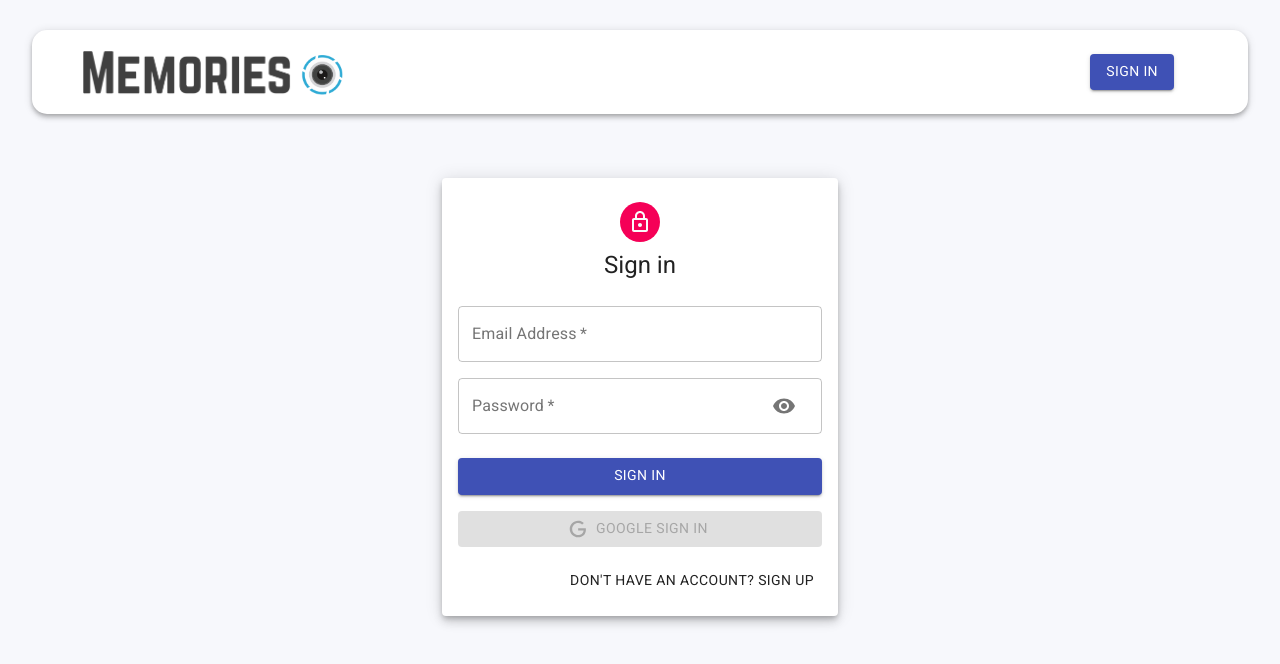
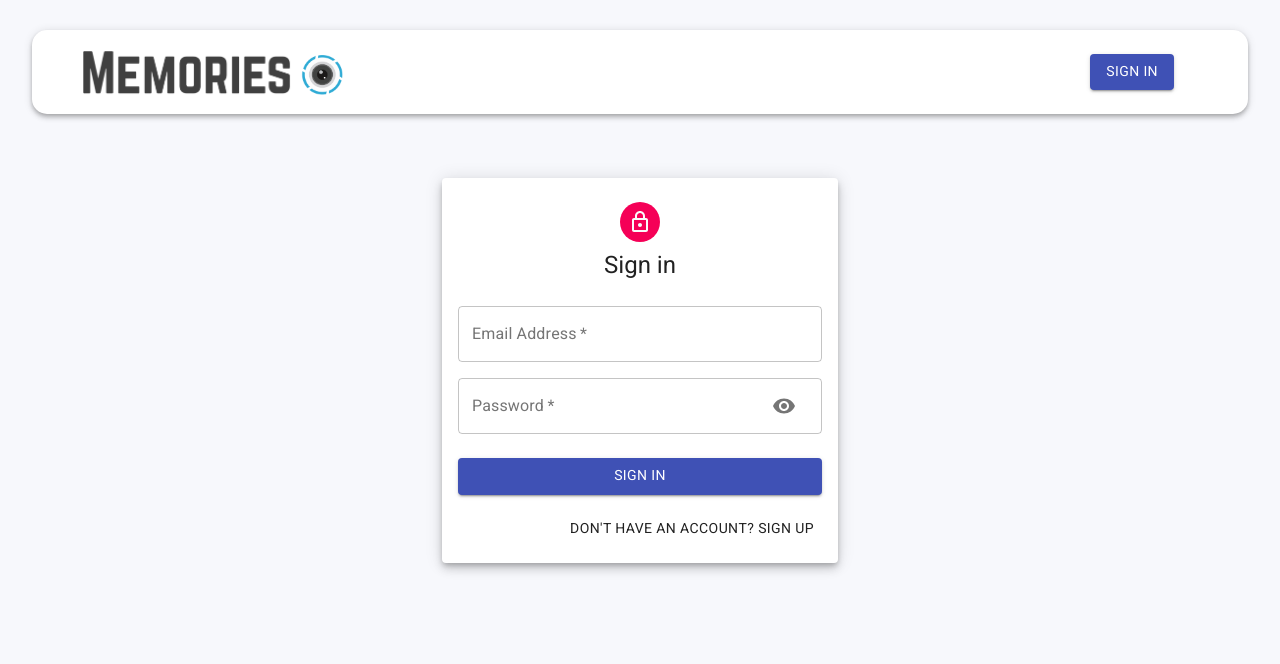
Before and after one commit to Dipesh107/Memories-frontend, a React (Create React App) app: page /auth in a window 1280 px wide. Shown: the top 664 px of the page. Built offline with nearby package versions, Linux system fonts and the light colour scheme.

Commit message:
google auth fixed

```diff
--- a/src/components/Auth/Auth.js
+++ b/src/components/Auth/Auth.js
@@ -9,7 +9,6 @@ import {
   Container,
 } from "@material-ui/core";
 import { useHistory } from "react-router-dom";
-import { GoogleLogin } from "react-google-login";
 import LockOutlinedIcon from "@material-ui/icons/LockOutlined";
 
 import Icon from "./icon";
@@ -52,21 +51,6 @@ const SignUp = () => {
     }
   };
 
-  const googleSuccess = async (res) => {
-    const result = res?.profileObj;
-    const token = res?.tokenId;
-
-    try {
-      dispatch({ type: AUTH, data: { result, token } });
-
-      history.push("/");
-    } catch (error) {
-      console.log(error);
-    }
-  };
-
-  const googleError = () =>
-    console.log("Google Sign In was unsuccessful. Try again later");
 
   const handleChange = (e) =>
     setForm({ ...form, [e.target.name]: e.target.value });
@@ -130,25 +114,6 @@ const SignUp = () => {
           >
             {isSignup ? "Sign Up" : "Sign In"}
           </Button>
-          <GoogleLogin
-            clientId="273421249426-jaiij2h31psj4697shabcvldamtlqugf.apps.googleusercontent.com"
-            render={(renderProps) => (
-              <Button
-                className={classes.googleButton}
-                color="primary"
-                fullWidth
-                onClick={renderProps.onClick}
-                disabled={renderProps.disabled}
-                startIcon={<Icon />}
-                variant="contained"
-              >
-                Google Sign In
-              </Button>
-            )}
-            onSuccess={googleSuccess}
-            onFailure={googleError}
-            cookiePolicy="single_host_origin"
-          />
           <Grid container justify="flex-end">
             <Grid item>
               <Button onClick={switchMode}>
```
